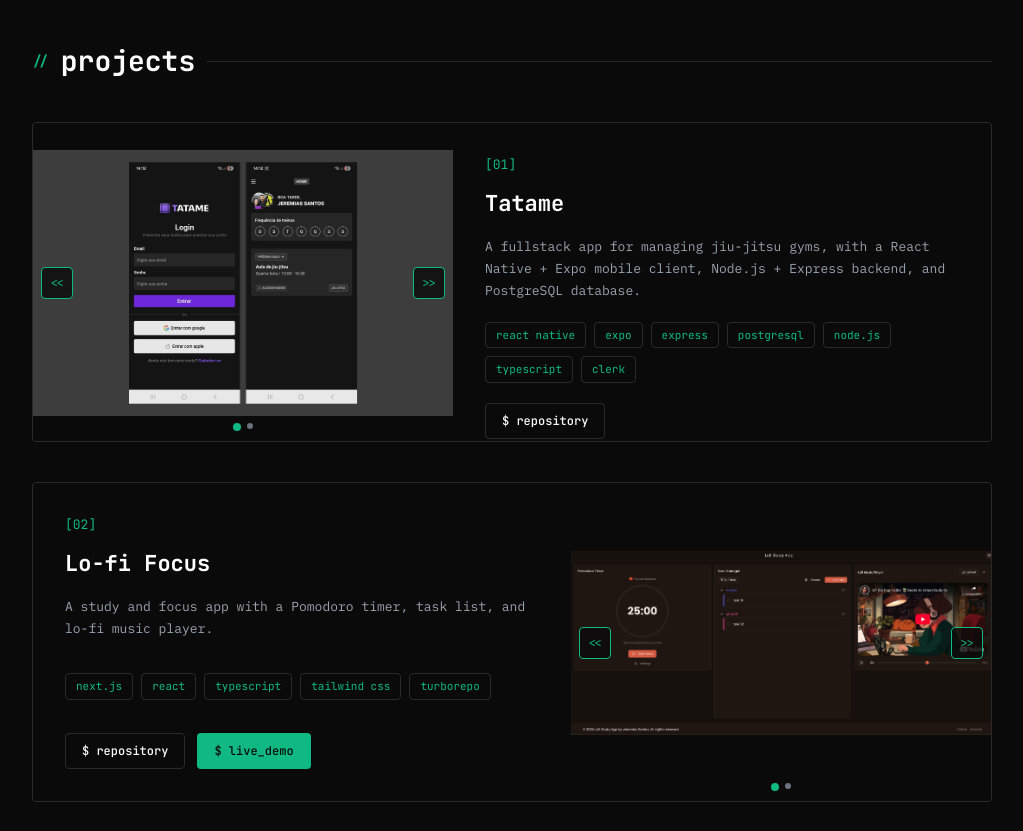
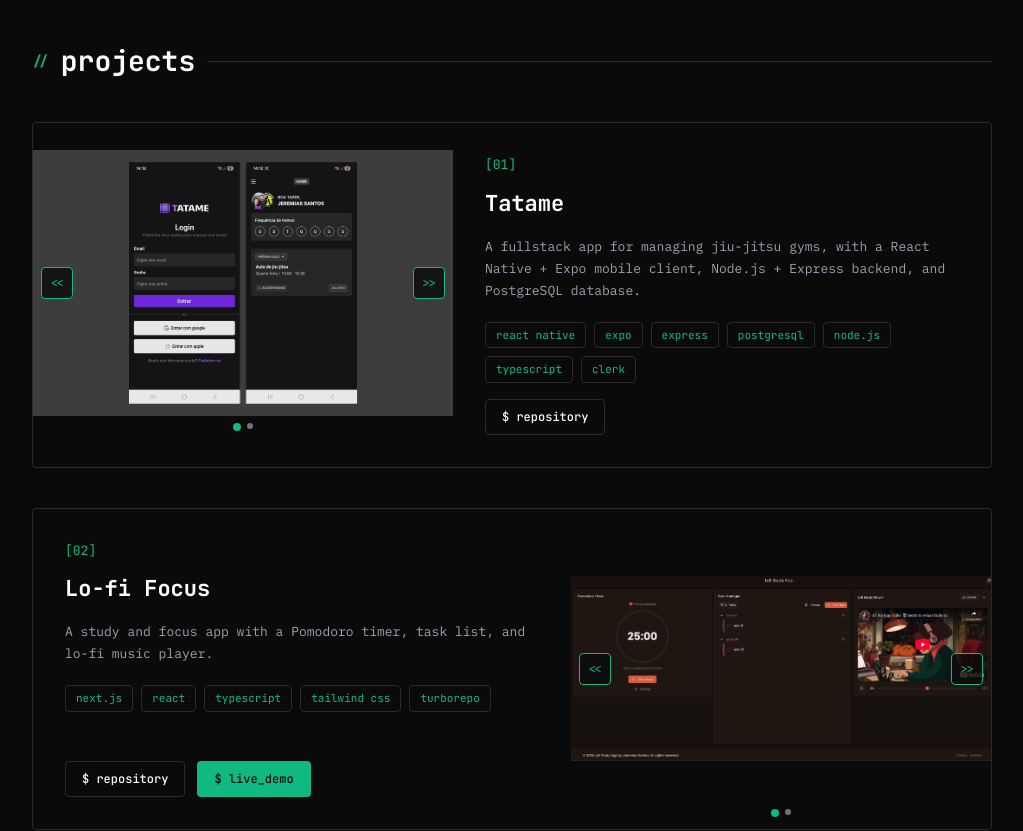
Before and after one commit to jeremiassnts/portfolio, a Next.js app: page /en in a window 1280 px wide. Shown: the part 840-1671 px from the top of the page, without its empty margins (128-1151 px from the left). Built offline with nearby package versions, Linux system fonts and the light colour scheme.

Commit message:
fix: stabilize project card bottom spacing without live demo
Adjust the project card layout to use a flexible minimum height and anchor the actions row to the bottom, preventing collapsed spacing when the live demo button is not rendered.

Made-with: Cursor

```diff
--- a/src/components/sections/project-card.tsx
+++ b/src/components/sections/project-card.tsx
@@ -22,11 +22,11 @@ export function ProjectCard({
   liveLabel,
 }: ProjectCardProps) {
   return (
-    <Card className="overflow-hidden bg-surface lg:h-[320px]">
+    <Card className="overflow-hidden bg-surface lg:min-h-[320px]">
       <div
         className={cn(
-          "flex h-full flex-col",
-          index % 2 === 1 ? "lg:flex-row-reverse" : "lg:flex-row"
+          "flex flex-col",
+          index % 2 === 1 ? "lg:flex-row-reverse" : "lg:flex-row",
         )}
       >
         <Carousel
@@ -37,7 +37,7 @@ export function ProjectCard({
           className="shrink-0 rounded-none border-0 !h-[220px] !w-full sm:!h-[260px] lg:!h-[320px] lg:!w-[420px]"
         />
 
-        <div className="flex min-w-0 flex-1 flex-col p-4 sm:p-6 lg:justify-between lg:p-8">
+        <div className="flex min-w-0 flex-1 flex-col p-4 sm:p-6 lg:p-8">
           <div>
             <p className="font-mono text-[13px] text-accent-green">
               [{String(index + 1).padStart(2, "0")}]
@@ -50,13 +50,13 @@ export function ProjectCard({
             </p>
           </div>
 
-          <div className="mt-4 flex flex-wrap gap-2 sm:mt-5">
+          <div className="my-4 flex flex-wrap gap-2 sm:mt-5">
             {project.techStack.map((tech) => (
               <Badge key={tech}>{tech}</Badge>
             ))}
           </div>
 
-          <div className="mt-4 flex flex-col gap-2 sm:mt-5 sm:flex-row sm:items-center sm:gap-3">
+          <div className="flex flex-col gap-2 sm:mt-5 sm:flex-row sm:items-center sm:gap-3 lg:mt-auto">
             <a
               href={project.repoUrl}
               target="_blank"
```
